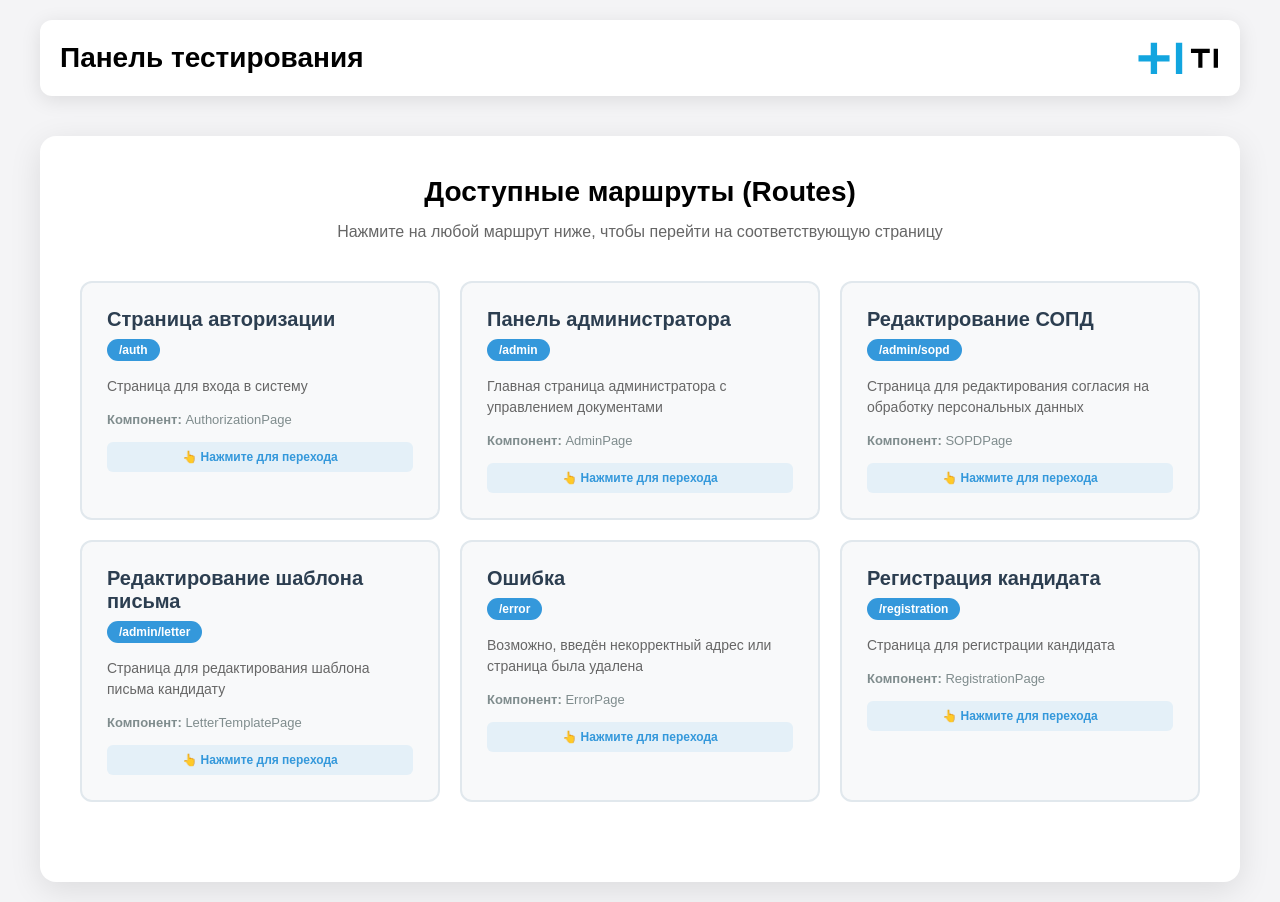
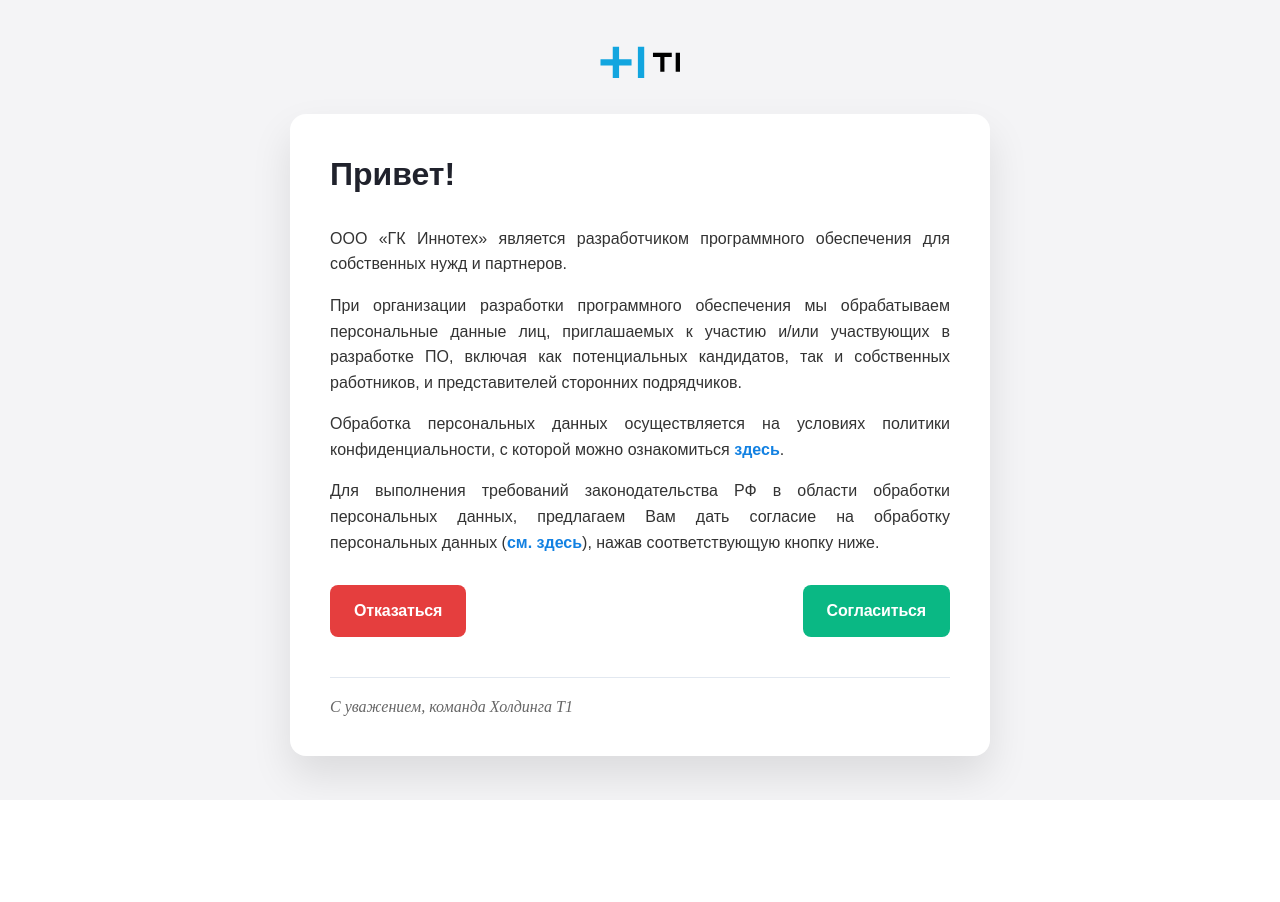
Before and after one commit to serjobor/client, a React (Vite) app: page /registration/sopd-request in a window 1280 px wide. After the commit the page ends 800 px from the top, so only its background shows below. Built offline with nearby package versions, Linux system fonts and the light colour scheme; a web font is replaced by a local one.

Commit message:
feat: add request candidate for sopd

```diff
--- a/src/App.tsx
+++ b/src/App.tsx
@@ -1,6 +1,7 @@
 import { BrowserRouter, Route, Routes } from "react-router-dom"
 import AuthorizationPage from "./pages/AuthorizationPage"
 import RegistrationPage from "./pages/RegistrationPage"
+import RequestCandidateSOPD from "./pages/RequestCandidateSOPD"
 import AdminPage from "./pages/AdminPage"
 import SOPDPage from "./pages/SOPDPage"
 import LetterTemplatePage from "./pages/LetterTemplatePage"
@@ -18,7 +19,6 @@ function App() {
         <Route path="*" element={<TestPage/>} />
 
         <Route path="/auth" element={<AuthorizationPage/>} ></Route>
-        <Route path="/registration" element={<RegistrationPage/>} ></Route>
 
         <Route path="/admin" element={<AdminPage/>}></Route>
         <Route path="/admin/sopd" element={<SOPDPage/>}></Route>
@@ -26,6 +26,8 @@ function App() {
 
         <Route path="/error" element={<ErrorPage/>}></Route>
 
+        <Route path="/registration" element={<RegistrationPage/>} ></Route>
+        <Route path="/registration/sopd-request" element={<RequestCandidateSOPD/>} ></Route>
 
       </Routes>
     </BrowserRouter>
--- /dev/null
+++ b/src/pages/RequestCandidateSOPD/RequestCandidateSOPD.css
@@ -0,0 +1,219 @@
+.candidate-container {
+  min-height: 100vh;
+  display: flex;
+  flex-direction: column;
+  align-items: center;
+  justify-content: center;
+  background: #f4f4f6;
+  padding: 20px;
+}
+
+.candidate-card {
+  background: #FFF;
+  border-radius: 16px;
+  box-shadow: 0 20px 40px rgba(0, 0, 0, 0.1);
+  padding: 40px;
+  width: 100%;
+  max-width: 600px;
+  animation: slideUp 0.6s ease-out;
+}
+
+.candidate-card {
+  max-width: 700px;
+}
+
+@keyframes slideUp {
+  from {
+    opacity: 0;
+    transform: translateY(30px);
+  }
+  to {
+    opacity: 1;
+    transform: translateY(0);
+  }
+}
+
+.candidate-title {
+  margin-bottom: 30px;
+  text-align: center;
+}
+
+.candidate-content {
+  display: flex;
+  flex-direction: column;
+  /* gap: 24px; */
+}
+
+.candidate-text {
+  display: flex;
+  flex-direction: column;
+  gap: 16px;
+  line-height: 1.6;
+  color: #333;
+  font-family: 'ALSHauss', sans-serif;
+}
+
+.candidate-greeting {
+  color: #20222c;
+  font-family: 'ALSHauss', sans-serif;
+  font-size: 32px;
+  font-weight: 700;
+  line-height: 40px;
+  margin-bottom: 16px;
+  margin-right: 0px;
+  margin-top: 0px;
+}
+
+.candidate-text p {
+  font-size: 16px;
+  margin: 0;
+  text-align: justify;
+}
+
+.candidate-link {
+  color: #1281E2;
+  text-decoration: none;
+  font-weight: 500;
+  transition: color 0.3s ease;
+}
+
+.candidate-link:hover {
+  color: #085CA6;
+  text-decoration: underline;
+}
+
+.candidate-button {
+  background: #1281E2;
+  color: #FFF;
+  border: none;
+  padding: 14px 24px;
+  border-radius: 8px;
+  font-size: 16px;
+  font-weight: 600;
+  line-height: 24px;
+  letter-spacing: -.17px;
+  cursor: pointer;
+  transition: all 0.3s ease;
+  margin-top: 10px;
+  font-family: 'ALSHauss', sans-serif;
+}
+
+.candidate-button:hover {
+  color: #FFFFFF;
+  background-color: #085CA6;
+}
+
+.candidate-button:active {
+  transform: translateY(0);
+}
+
+.candidate-button:disabled {
+  opacity: 0.6;
+  cursor: not-allowed;
+  transform: none;
+}
+
+.candidate-buttons {
+  display: flex;
+  gap: 16px;
+  justify-content: space-between;
+  margin: 20px 0;
+}
+
+.agree-button {
+  background: #0ab884;
+  color: #FFF;
+}
+
+.agree-button:hover {
+  background-color: #098f67;
+}
+
+.decline-button {
+  background: #e53e3e;
+  color: #FFF;
+}
+
+.decline-button:hover {
+  background-color: #c53030;
+}
+
+.candidate-signature {
+  /* text-align: center; */
+  margin-top: 20px;
+  padding-top: 20px;
+  border-top: 1px solid #e2e8f0;
+}
+
+.candidate-signature p {
+  font-size: 16px;
+  color: #666;
+  font-style: italic;
+  margin: 0;
+}
+
+.candidate-link {
+  color: #1281E2;
+  text-decoration: none;
+  font-weight: 600;
+  transition: color 0.3s ease;
+}
+
+.candidate-link:hover {
+  color: #085CA6;
+  text-decoration: underline;
+}
+
+/* Responsive design */
+@media (max-width: 768px) {
+  .candidate-card {
+    max-width: 100%;
+    padding: 30px 20px;
+  }
+
+  .candidate-buttons {
+    flex-direction: column;
+    align-items: center;
+  }
+
+  .candidate-button {
+    width: 100%;
+    max-width: 200px;
+  }
+
+  .candidate-text p {
+    font-size: 15px;
+  }
+
+  .candidate-greeting {
+    font-size: 18px;
+  }
+}
+
+@media (max-width: 480px) {
+  .candidate-card {
+    padding: 25px 15px;
+    margin: 10px;
+  }
+
+  .candidate-content {
+    gap: 20px;
+  }
+
+  .candidate-text {
+    gap: 14px;
+  }
+
+  .candidate-text p {
+    font-size: 14px;
+  }
+
+  .candidate-greeting {
+    font-size: 16px;
+  }
+
+  .candidate-button {
+    padding: 12px 20px;
+    font-size: 14px;
+  }
+}
--- /dev/null
+++ b/src/pages/RequestCandidateSOPD/RequestCandidateSOPD.tsx
@@ -0,0 +1,80 @@
+import React, { useState } from "react";
+import "./RequestCandidateSOPD.css";
+import LogoSVG from "../../components/LogoSVG";
+import { useNavigate } from "react-router-dom";
+
+function RequestCandidateSOPD() {
+  const [isAgreed, setIsAgreed] = useState<boolean | null>(null);
+  const navigate = useNavigate();
+
+  const handleAgree = () => {
+    setIsAgreed(true);
+    // Здесь будет логика обработки согласия
+    console.log("Пользователь согласился на обработку персональных данных");
+    // Переходим на страницу регистрации
+    navigate('/');
+  };
+
+  const handleDecline = () => {
+    setIsAgreed(false);
+    // Здесь будет логика обработки отказа
+    console.log("Пользователь отказался от обработки персональных данных");
+    // Можно добавить навигацию на страницу с объяснением последствий
+    navigate('/');
+  };
+
+  return (
+    <div className="candidate-container">
+        <div className="candidate-title">
+          <LogoSVG/>
+        </div>
+      <div className="candidate-card">
+        <div className="candidate-content">
+          <div className="candidate-text">
+            <h1 className="candidate-greeting">Привет!</h1>
+
+            <p>
+              ООО «ГК Иннотех» является разработчиком программного обеспечения для собственных нужд и партнеров.
+            </p>
+
+            <p>
+              При организации разработки программного обеспечения мы обрабатываем персональные данные лиц, приглашаемых к участию и/или участвующих в разработке ПО, включая как потенциальных кандидатов, так и собственных работников, и представителей сторонних подрядчиков.
+            </p>
+
+            <p>
+              Обработка персональных данных осуществляется на условиях политики конфиденциальности, с которой можно ознакомиться <a href="https://inno.tech/ru/data/privacy_policy/#navigation-id9" className="candidate-link">здесь</a>.
+            </p>
+
+            <p>
+              Для выполнения требований законодательства РФ в области обработки персональных данных, предлагаем Вам дать согласие на обработку персональных данных (<a href="https://air.inno.tech/docs/AIR_personal_data_agreement_20240904.docx" className="candidate-link">см. здесь</a>), нажав соответствующую кнопку ниже.
+            </p>
+          </div>
+
+          <div className="candidate-buttons">
+            <button
+              type="button"
+              className="candidate-button decline-button"
+              onClick={handleDecline}
+            >
+              Отказаться
+            </button>
+
+            <button
+              type="button"
+              className="candidate-button agree-button"
+              onClick={handleAgree}
+            >
+              Согласиться
+            </button>
+          </div>
+
+          <div className="candidate-signature">
+            <p>С уважением, команда Холдинга Т1</p>
+          </div>
+        </div>
+      </div>
+    </div>
+  );
+}
+
+export default RequestCandidateSOPD;
--- /dev/null
+++ b/src/pages/RequestCandidateSOPD/index.ts
@@ -0,0 +1 @@
+export { default } from "./RequestCandidateSOPD";
--- a/src/pages/TestPage/TestPage.tsx
+++ b/src/pages/TestPage/TestPage.tsx
@@ -42,6 +42,12 @@ function TestPage() {
       name: "Регистрация кандидата",
       description: "Страница для регистрации кандидата",
       component: "RegistrationPage"
+    },
+    {
+      path: "/registration/sopd-request",
+      name: "Запрос на подписание СОПД",
+      description: "Страница для подписания СОПД",
+      component: "RequestCandidateSOPD"
     }
   ];
 
```
